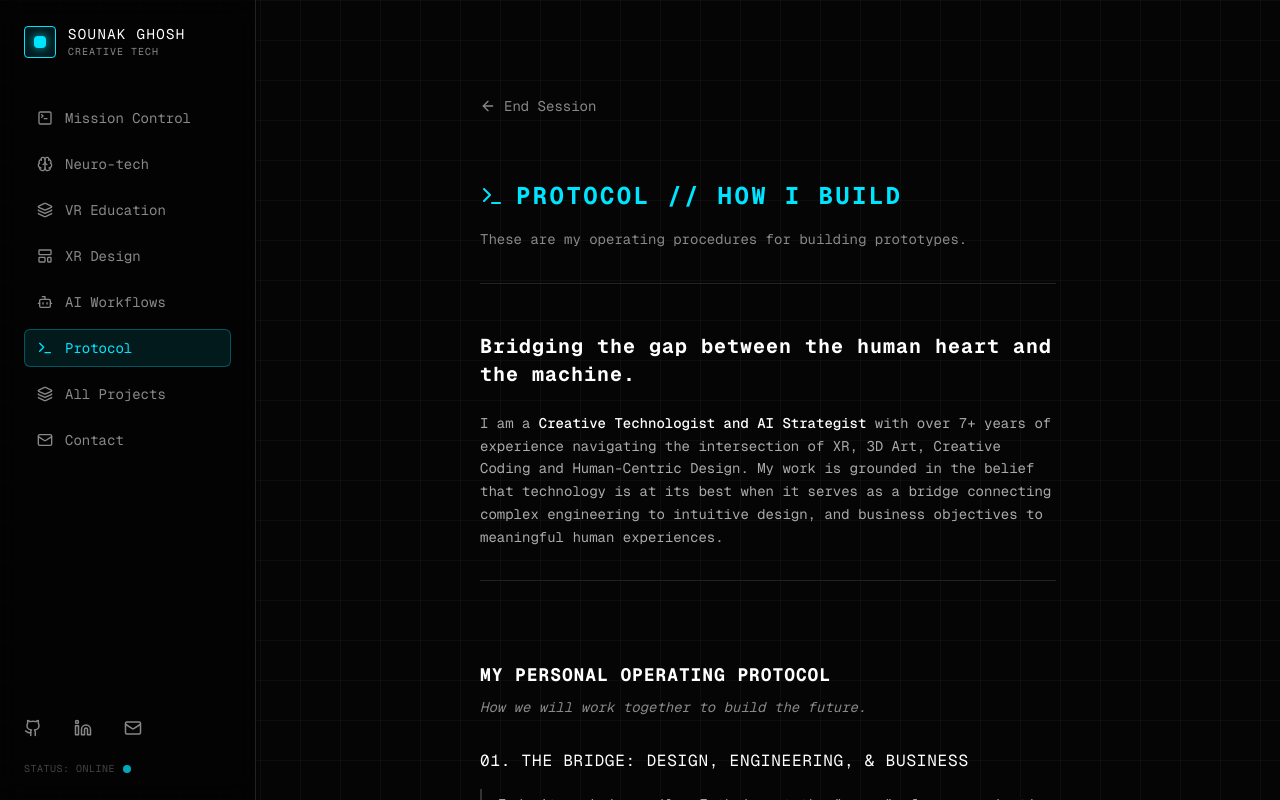
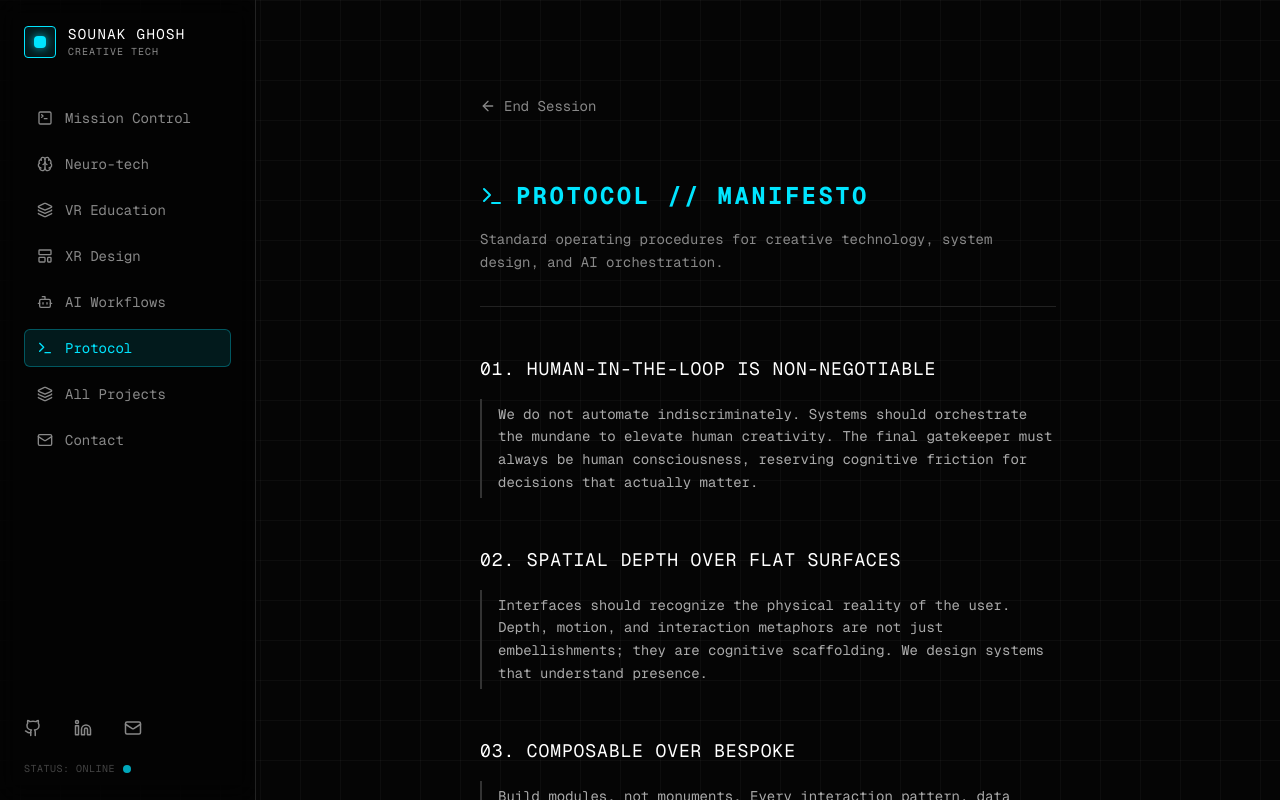
Before and after one commit to sounakivan/reality-architect-website, a Next.js app in the folder reality-architect-v2/: page /protocol in a window 1280 px wide. Built offline with nearby package versions, Linux system fonts and the light colour scheme.

Commit message:
Revert "protocol page updated"
This reverts commit 53b2ce3898c89c76f3d1ca3659d6669ebbf1c2d5.

```diff
--- a/reality-architect-v2/src/app/protocol/page.tsx
+++ b/reality-architect-v2/src/app/protocol/page.tsx
@@ -12,75 +12,40 @@ export default function Protocol() {
         <header className="border-b border-[#222] pb-8">
           <div className="flex items-center gap-3 mb-4 text-accent">
             <Terminal size={24} />
-            <h1 className="text-2xl uppercase tracking-widest font-bold">Protocol // How I Build</h1>
+            <h1 className="text-2xl uppercase tracking-widest font-bold">Protocol // Manifesto</h1>
           </div>
           <p className="text-[#888] text-sm leading-relaxed">
-            These are my operating procedures for building prototypes.
+            Standard operating procedures for creative technology, system design, and AI orchestration.
           </p>
         </header>
 
-        <section className="space-y-6 pb-8 border-b border-[#222]">
-          <h2 className="text-white text-xl font-bold tracking-wider">Bridging the gap between the human heart and the machine.</h2>
-          <p className="text-[#aaa] text-sm leading-relaxed">
-            I am a <strong className="text-white font-medium">Creative Technologist and AI Strategist</strong> with over 7+ years of experience navigating the intersection of XR, 3D Art, Creative Coding and Human-Centric Design. My work is grounded in the belief that technology is at its best when it serves as a bridge connecting complex engineering to intuitive design, and business objectives to meaningful human experiences.
-          </p>
-        </section>
-
-        <div className="pt-8 space-y-12">
-          <div className="space-y-8">
-            <div className="space-y-2">
-              <h2 className="text-white text-lg uppercase tracking-wider font-bold">My Personal Operating Protocol</h2>
-              <p className="text-[#888] text-sm italic">How we will work together to build the future.</p>
-            </div>
-
         <section className="space-y-4">
-              <h3 className="text-white text-md uppercase tracking-wider">01. The Bridge: Design, Engineering, & Business</h3>
+          <h2 className="text-white text-lg uppercase tracking-wider">01. Human-in-the-Loop is Non-Negotiable</h2>
           <p className="text-[#aaa] text-sm leading-relaxed border-l-2 border-[#333] pl-4 py-1">
-                I don&apos;t work in a silo. I thrive at the &quot;seams&quot; of an organization - facilitating the dialogue between <strong className="text-white font-medium">SMEs</strong>, <strong className="text-white font-medium">Engineers</strong>, and <strong className="text-white font-medium">Designers</strong>. I translate &quot;abstract vision&quot; into &quot;functional prototype&quot; and &quot;business KPI&quot; into &quot;technical architecture&quot;.
+            We do not automate indiscriminately. Systems should orchestrate the mundane to elevate human creativity. The final gatekeeper must always be human consciousness, reserving cognitive friction for decisions that actually matter.
           </p>
         </section>
 
         <section className="space-y-4">
-              <h3 className="text-white text-md uppercase tracking-wider">02. AI Strategy over Hype</h3>
+          <h2 className="text-white text-lg uppercase tracking-wider">02. Spatial Depth Over Flat Surfaces</h2>
           <p className="text-[#aaa] text-sm leading-relaxed border-l-2 border-[#333] pl-4 py-1">
-                I treat AI as a <strong className="text-white font-medium">Strategic Force Multiplier</strong>, not a buzzword. My approach involves building <strong className="text-white font-medium">AI workflows and processes</strong> that solve specific bottlenecks, such as scaling 3D asset production or automating complex simulation logic. I help you identify where AI can provide the most ROI without sacrificing the creative soul of the project.
+            Interfaces should recognize the physical reality of the user. Depth, motion, and interaction metaphors are not just embellishments; they are cognitive scaffolding. We design systems that understand presence.
           </p>
         </section>
 
         <section className="space-y-4">
-              <h3 className="text-white text-md uppercase tracking-wider">03. Rapid, Iterative Prototyping</h3>
+          <h2 className="text-white text-lg uppercase tracking-wider">03. Composable Over Bespoke</h2>
           <p className="text-[#aaa] text-sm leading-relaxed border-l-2 border-[#333] pl-4 py-1">
-                Innovation is a series of experiments. I use Unity (C#), Unreal Engine, Three.js (webXR), which are just a few tools in my toolkit, to build &quot;proofs-of-concept&quot; fast. We test early, fail safely, and refine until the interaction feels seamless.
+            Build modules, not monuments. Every interaction pattern, data pipeline, and AI prompt must be architected so it can be broken down, reused, and scaled across entirely new verticals without rebuilding from scratch.
           </p>
         </section>
 
         <section className="space-y-4">
-              <h3 className="text-white text-md uppercase tracking-wider">04. Radical Empathy & Human Performance</h3>
+          <h2 className="text-white text-lg uppercase tracking-wider">04. The Medium is the Machine</h2>
           <p className="text-[#aaa] text-sm leading-relaxed border-l-2 border-[#333] pl-4 py-1">
-                Whether designing educational simulations for middle schoolers or enterprise-level VR training, I lead with <strong className="text-white font-medium">User Research and Feedback</strong>. My work on projects like <strong className="text-white font-medium">Inner Light</strong> (leveraging EEG data in real-time) demonstrates my commitment to pushing the boundaries of what a &quot;user interface&quot; can be.
+            Understanding the lower levels—how shaders compile, how LLMs calculate token probabilities, how EEG signals map to frequencies—is critical to orchestrating the macro experience. We do not fear the command line.
           </p>
         </section>
-          </div>
-
-          <div className="space-y-8 pt-8 border-t border-[#222]">
-            <h2 className="text-white text-lg uppercase tracking-wider font-bold">Core Values</h2>
-
-            <ul className="space-y-6">
-              <li className="text-[#aaa] text-sm leading-relaxed flex flex-col gap-1">
-                <strong className="text-accent uppercase tracking-wider text-xs">The Human Heart</strong>
-                <span className="border-l-2 border-[#333] pl-4 py-1">I am deeply interested in what makes us human - love, poetry, and music - and how these elements can be preserved in digital spaces.</span>
-              </li>
-              <li className="text-[#aaa] text-sm leading-relaxed flex flex-col gap-1">
-                <strong className="text-accent uppercase tracking-wider text-xs">Integrity in Innovation</strong>
-                <span className="border-l-2 border-[#333] pl-4 py-1">I value environments that prioritize creative freedom and rigorous technical standards over easy shortcuts.</span>
-              </li>
-              <li className="text-[#aaa] text-sm leading-relaxed flex flex-col gap-1">
-                <strong className="text-accent uppercase tracking-wider text-xs">The &quot;Generalist&quot; Advantage</strong>
-                <span className="border-l-2 border-[#333] pl-4 py-1">From <strong className="text-white font-medium">3D Asset Creation</strong> to <strong className="text-white font-medium">AI Automation</strong>, I maintain a high-level mastery over the full production pipeline to ensure nothing is lost in translation.</span>
-              </li>
-            </ul>
-          </div>
-        </div>
 
         <section className="space-y-4 pt-12 mt-12 border-t border-[#222]">
           <h2 className="text-accent text-lg uppercase tracking-wider">Ready to connect?</h2>
```
Lines whose indentation alone changed are shown as unchanged.
